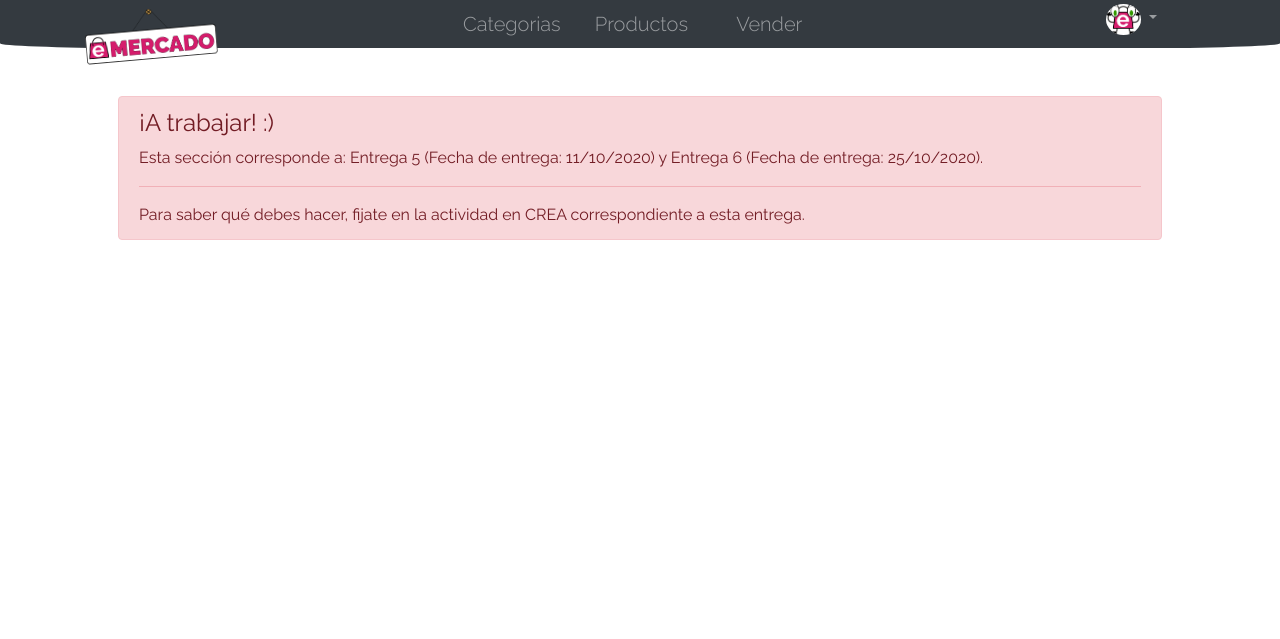
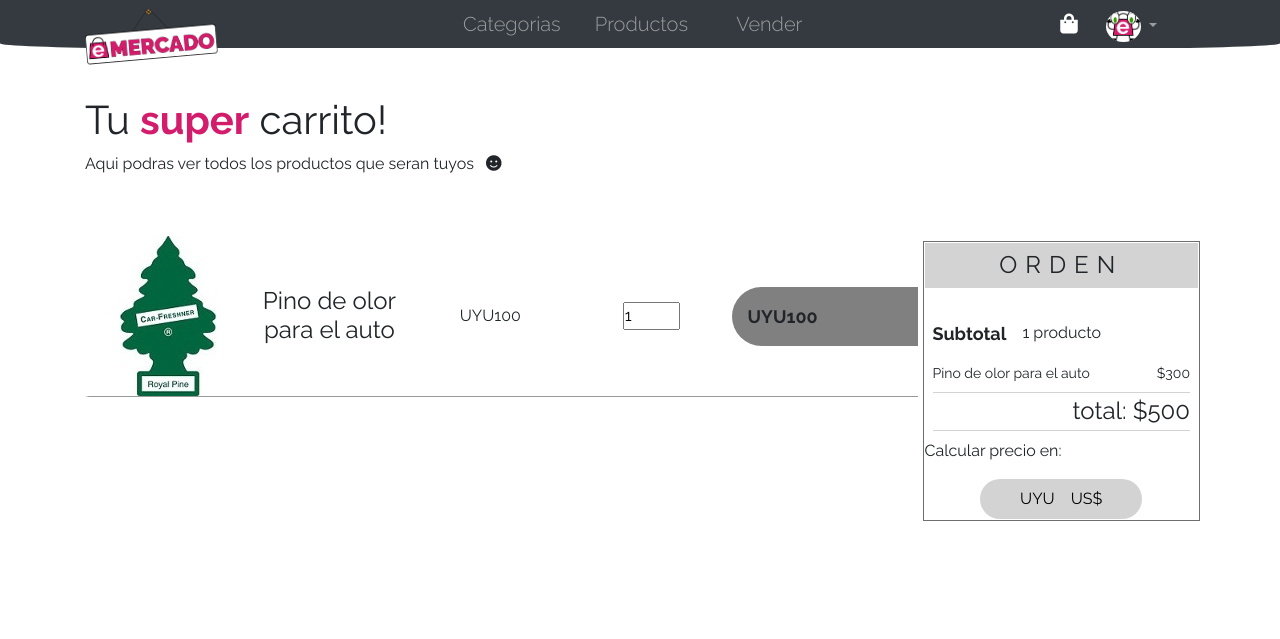
Before and after one commit to Mateoac12/project-jap, a plain HTML site: page cart.html in a window 1280 px wide. Drawn offline with Linux system fonts and the light colour scheme; sample sign-in values are in the browser's storage.

Commit message:
Mejorar vista de carrito vA

```diff
--- a/cart.html
+++ b/cart.html
@@ -10,9 +10,10 @@
   <title>eMercado - Todo lo que busques está aquí</title>
 
   <link rel="canonical" href="https://getbootstrap.com/docs/4.3/examples/album/">
+  <link href="css/font-awesome.min.css" rel="stylesheet">
   <link href="https://fonts.googleapis.com/css?family=Raleway:300,300i,400,400i,700,700i,900,900i" rel="stylesheet">
 
-  <style>
+<!--   <style>
     .bd-placeholder-img {
       font-size: 1.125rem;
       text-anchor: middle;
@@ -27,10 +28,12 @@
         font-size: 3.5rem;
       }
     }
-  </style>
+  </style> -->
   <link href="css/bootstrap.min.css" rel="stylesheet">
   <link href="css/styles.css" rel="stylesheet">
   <link href="css/dropzone.css" rel="stylesheet">
+  <!-- Personal custom CSS -->
+  <link rel="stylesheet" href="css/cart.css">
 </head>
 
 <body>
@@ -78,14 +81,85 @@
           </div>
       </div>
   </div>
-  <div class="container p-5">
-    <div class="alert alert-danger" role="alert" style="position: relative; width:auto; top: 0;">
-      <h4 class="alert-heading">¡A trabajar! :)</h4>
-      <p>Esta sección corresponde a: Entrega 5 (Fecha de entrega: 11/10/2020) y Entrega 6 (Fecha de entrega: 25/10/2020).</p>
-      <hr>
-      <p class="mb-0">Para saber qué debes hacer, fijate en la actividad en CREA correspondiente a esta entrega.</p>
+
+<!--* COMENZAR A TRABAJAR A PARTIR DE AQUI -->
+  <div class="container pt-5">
+
+    <div class="header-main">
+      <div class="header-main__titles">
+        <h1 class="title">Tu <span class="title__effect">super</span> carrito!</h1>
+        <p>Aqui podras ver todos los productos que seran tuyos <i class="fas fa-smile smile-style"></i></p>
+      </div>
+
+      <div class="box-item">
+        <div class="box-item__products">
+          <div class="field">
+            <div class="field__image">
+              <img src="img/tree1.jpg" alt="Primer producto en orden de venta">
+            </div>
+            <div class="field__info">
+              <div class="field__info--nombre">
+                <h4 class="none-margin">Pino de olor para el auto</h4>
+              </div>
+              <div class="field__info--costo">
+                <p class="none-margin">UYU100</p>
+              </div>
+              <div class="field__info--cantidad">
+                <input type="number" name="number" id="number" min="1" max="100" value="1" class="none-margin field__info--count">
+              </div>
+              <div class="field__info--subtotal">
+                <p class="none-margin">UYU100</p>
+              </div>
+            </div>
+          </div>
+        </div>
+        <div class="box-item__left">
+         <div class="box-item__order">
+           <div class="order-header">
+             <h1 class="order-header__title">Orden</h1>
+           </div>
+           <div class="box-item__body">
+             <div class="order-subtotal">
+               <span class="order-subtotal__title">Subtotal</span>
+               <span class="order-subtotal__items">1 producto</span>
+             </div>
+             <div class="order-products">
+               <span class="order-products__item">Pino de olor para el auto</span>
+               <span>$300</span>
+             </div>
+           </div>
+           <div class="box-item__footer">
+             <h4 class="box-item__footer--total">
+               <span>total:</span>
+               <span>$500</span>
+             </h4>
+           </div>
+           <p>Calcular precio en:</p>
+           <div class="bottons-type-price">
+             <button class="button-left">UYU</button>
+             <button class="button-right">US$</button>
+           </div>
+         </div>
+         <!-- TODO continuar por aqui agregando los elementos de tipo de envio -->
+         <!-- TODO Agregar la direccion  -->
+         <!-- TODO Agregar comprar -->
+         <!-- TODO Si da tiempo, agregar codigo promocional para socios (uno especial para Daniel) -->
+        </div>
+      </div>
     </div>
+
+
+
   </div>
+
+
+
+
+
+
+
+
+
   <div id="spinner-wrapper">
     <div class="lds-ring">
       <div></div>
--- /dev/null
+++ b/css/cart.css
@@ -0,0 +1,170 @@
+.box-item {
+    margin: 60px 0;
+}
+
+.none-margin {
+    margin: 0;
+    padding: 0;
+}
+
+.title__effect {
+    color: #d31c6b;
+    font-weight: 700;
+}
+
+.smile-style {
+    padding-left: .5rem;
+}
+
+.box-item {
+    /* background-color: rgb(250, 250, 250); */
+    width: 100%;
+    height: 400px;
+    display: grid;
+    grid-template-columns: 1fr 25%;
+}
+
+.field {
+    /* background-color: royalblue; */
+    display: grid;
+    grid-template-columns: auto 1fr;
+    align-items: center;
+    justify-content: space-between;
+    border-left: 4px solid transparent;
+    border-bottom: 1px solid #999999;
+    width: 100%;
+    transition: border-left .3s;
+}
+
+.field__info {
+    display: grid;
+    grid-template-columns: 1fr 1fr 1fr 1fr;
+    align-items: center;
+    text-align: center;
+    width: 100%;
+    justify-content: space-between;
+}
+
+.field:hover {
+    border-left: 4px solid #d31c6b;
+}
+
+.field__info--costo {
+    font-size: 16px;
+}
+
+.field__info--subtotal {
+    padding: 1rem 1rem;
+    padding-right: 100px;
+    border-radius: 2rem 0 0 2rem;
+
+    background-color: grey;
+    margin-left: auto;  /* coloca el elemento pegado a la derecha */
+}
+
+.field__info--subtotal p {
+    font-size: 18px;
+    font-weight: 600;
+}
+
+.box-item__order {
+    width: 100%;
+    height: auto;
+    min-height: 180px;
+    margin: 5px;
+    padding: 1px;
+
+    box-sizing: border-box;
+    border: 1px solid #6e6e6e;
+}
+
+.order-header {
+    background-color: #d3d3d3;
+}
+
+.order-header__title {
+    text-align: center;
+    margin: 0;
+    padding: .5rem 0;
+    font-size: 24px;
+    font-weight: 500;
+    text-transform: uppercase;
+    letter-spacing: .5rem;
+}
+
+.box-item__body,
+.box-item__footer {
+    padding: 0 .5rem;
+}
+
+.order-subtotal {
+    margin-top: 2rem;
+    margin-bottom: 1rem;
+    display: flex;
+    align-items: center;
+}
+
+.order-subtotal__title {
+    font-size: 18px;
+    font-weight: 600;
+    margin-right: 1rem;
+}
+
+.order-subtotal__items {
+    font-size: 16px;
+    font-weight: 400;
+}
+
+.order-products__item {
+    font-size: 14px;
+}
+
+.order-products {
+    font-size: 14px;
+    display: flex;
+    justify-content: space-between;
+    margin-top: .5rem;
+    margin-bottom: .5rem;
+}
+
+.box-item__footer--total {
+    border-top: 1px solid #d3d3d3;
+    border-bottom: 1px solid #d3d3d3;
+    margin: .5rem 0;
+    padding-top: .25rem;
+    padding-bottom: .25rem;
+    text-align: right;
+}
+
+.bottons-type-price {
+    display: flex;
+    justify-content: center;
+}
+
+.bottons-type-price button {
+    border: none;
+    outline: none;
+    padding: .5rem;
+}
+.bottons-type-price .button-left {
+    padding-left: 40px;
+    border-radius: 2rem 0 0 2rem;
+    background-color: #d3d3d3;
+    color: black;
+    transition-property: background-color, color;
+    transition-duration: .3s, .4s;
+}
+.bottons-type-price .button-right {
+    padding-right: 40px;
+    border-radius: 0 2rem 2rem 0;
+    background-color: #d3d3d3;
+    color: black;
+    transition-property: background-color, color;
+    transition-duration: .3s, .4s;
+}
+.bottons-type-price .button-left:hover,
+.bottons-type-price .button-right:hover
+ {
+    background-color:  #6e6e6e;
+    color: white;
+}
--- a/css/category.css
+++ b/css/category.css
@@ -17,6 +17,7 @@
     margin: 15px;
     color: white;
     border-radius: 50%;
+
 }
 
 
--- a/js/init.js
+++ b/js/init.js
@@ -4,7 +4,7 @@ const CATEGORY_INFO_URL = "https://japdevdep.github.io/ecommerce-api/category/12
 const PRODUCTS_URL = "https://japdevdep.github.io/ecommerce-api/product/all.json";
 const PRODUCT_INFO_URL = "https://japdevdep.github.io/ecommerce-api/product/5678.json";
 const PRODUCT_INFO_COMMENTS_URL = "https://japdevdep.github.io/ecommerce-api/product/5678-comments.json";
-const CART_INFO_URL = "https://japdevdep.github.io/ecommerce-api/cart/987.json";
+const CART_INFO_URL = "https://japdevdep.github.io/ecommerce-api/cart/987.json";  // mustra un producto solo en el carro de venta
 const CART_BUY_URL = "https://japdevdep.github.io/ecommerce-api/cart/buy.json";
 
 
--- a/js/login.js
+++ b/js/login.js
@@ -37,8 +37,7 @@ document.addEventListener("DOMContentLoaded", function(e){
 
 
     // cuando escribo en la casilla del password
-    //TODO: Mejorar la funcionalidad del mismo para que no se recargue por cada caracter escrito - OPTIMIZAR
-    inputPass.addEventListener('input', (e) => {
+    inputPass.addEventListener('focus', (e) => {
         imageSignin.setAttribute('src', 'img/signin02.png')     // selecciona el logotipo con los ojos cerrados
     })
 
```
Also changed, not shown: js/cart.js (+9 -0 lines).
